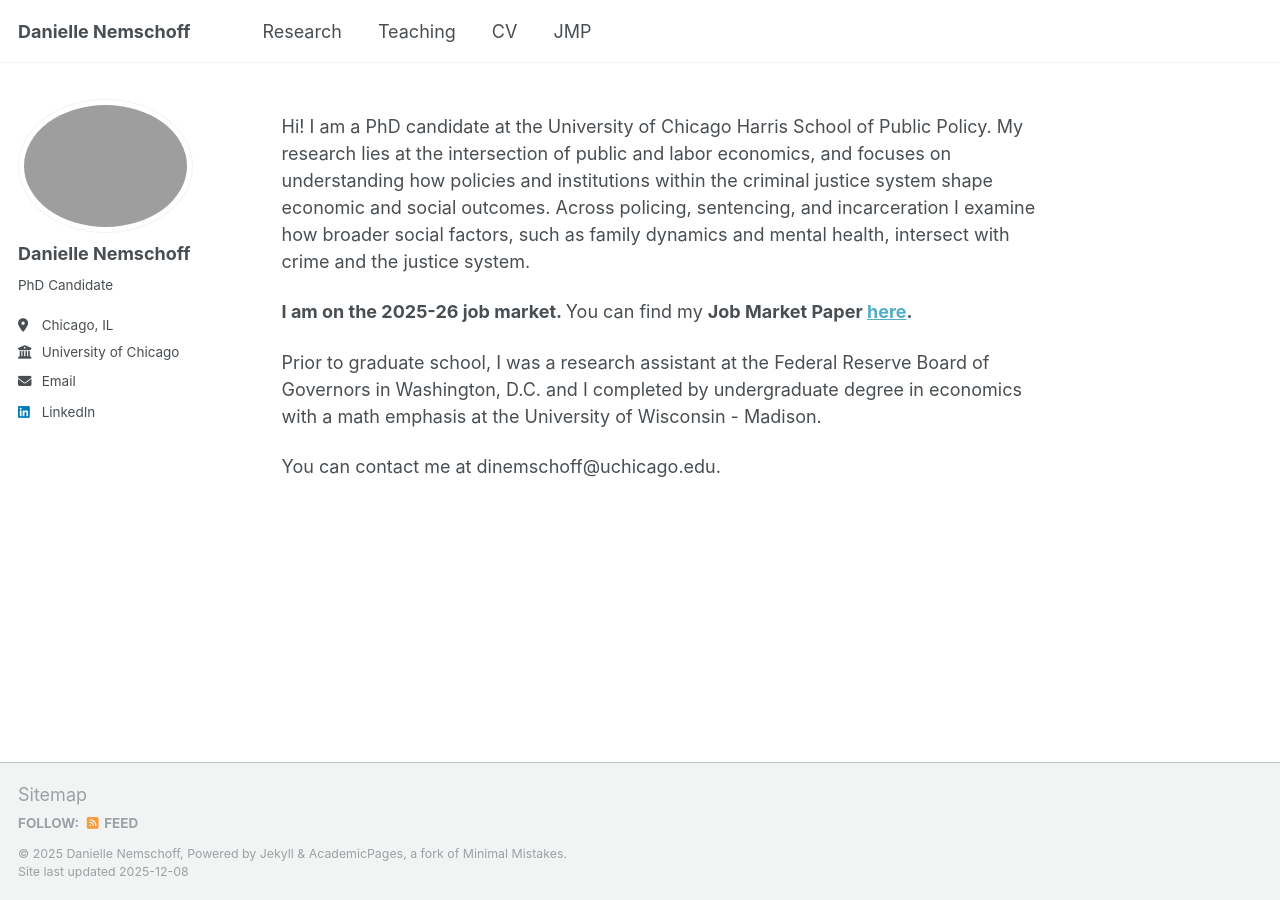
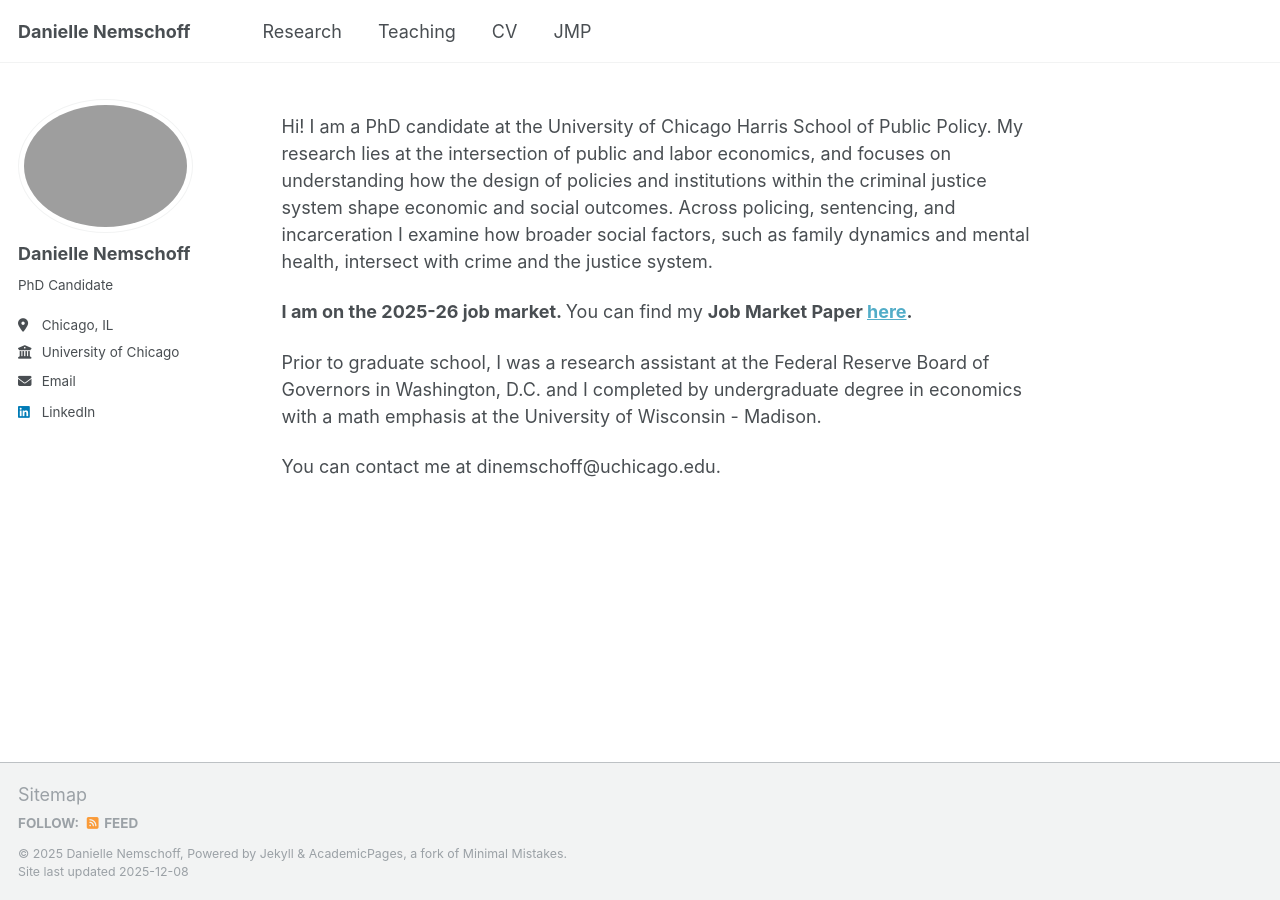
Before and after one commit to daniellenemschoff/daniellenemschoff.github.io, a Jekyll site: the page built from _pages/about.md, in a window 1280 px wide. Built offline with Jekyll 4.4.1, drawn with Linux system fonts in a browser that asks for light colours.

Commit message:
Update about.md

```diff
--- a/_pages/about.md
+++ b/_pages/about.md
@@ -6,7 +6,7 @@ redirect_from:
   - /about/
   - /about.html
 ---
-Hi! I am a PhD candidate at the University of Chicago Harris School of Public Policy. My research lies at the intersection of public and labor economics, and focuses on understanding how policies and institutions within the criminal justice system shape economic and social outcomes. Across policing, sentencing, and incarceration I examine how broader social factors, such as family dynamics and mental health, intersect with crime and the justice system.
+Hi! I am a PhD candidate at the University of Chicago Harris School of Public Policy. My research lies at the intersection of public and labor economics, and focuses on understanding how the design of policies and institutions within the criminal justice system shape economic and social outcomes. Across policing, sentencing, and incarceration I examine how broader social factors, such as family dynamics and mental health, intersect with crime and the justice system.
 
 <strong>I am on the 2025-26 job market. </strong> You can find my <strong>Job Market Paper [here](https://daniellenemschoff.github.io/files/nemschoff_JMP.pdf). </strong>
 
```
